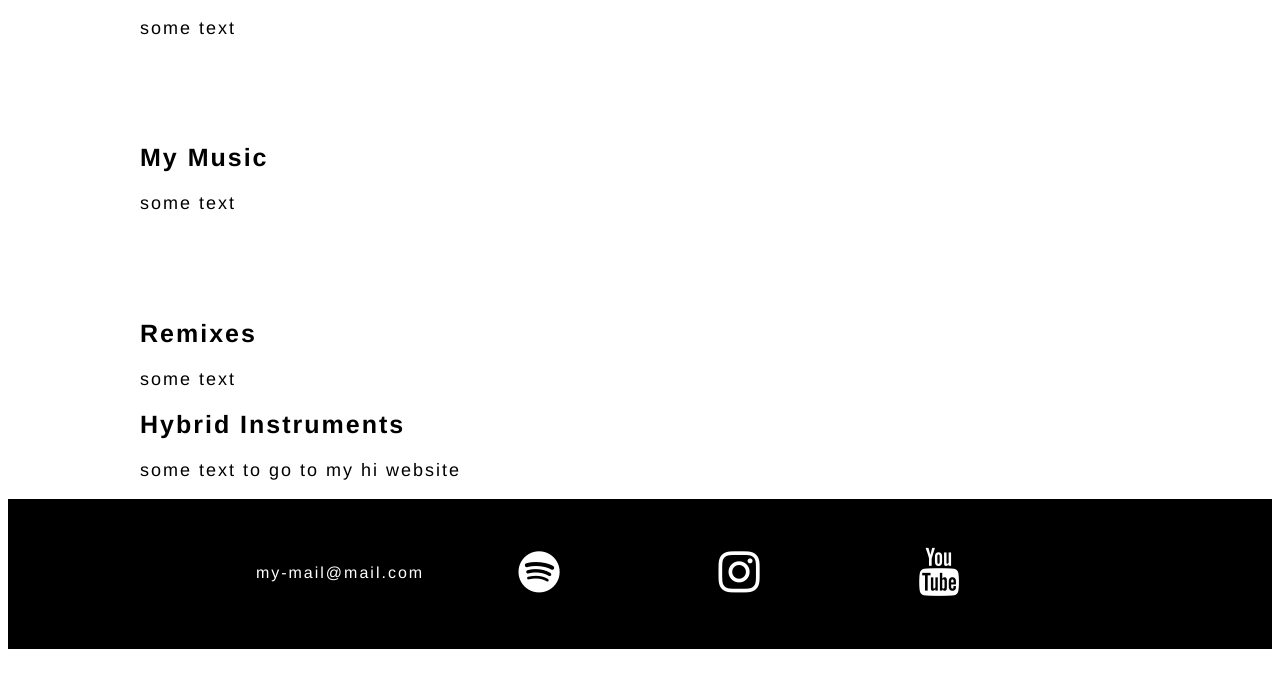
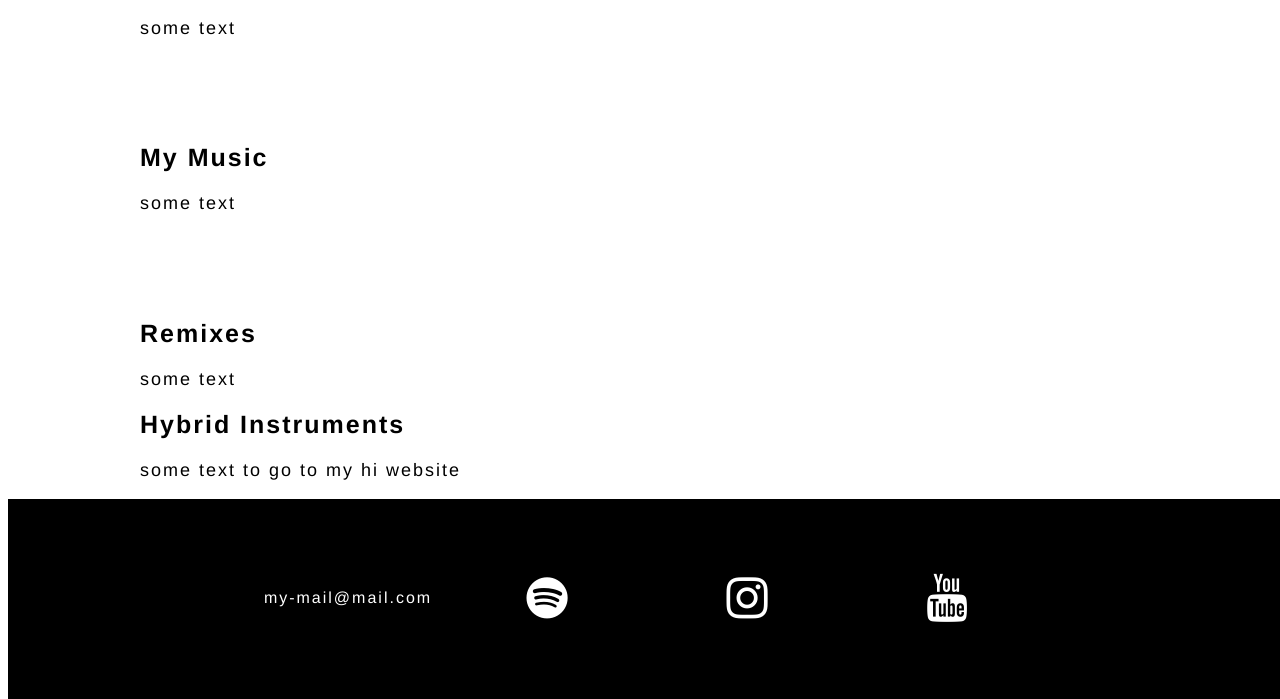
Before and after one commit to RaphaelKumba/ArtistWebsite, a plain HTML site: page public/index.html in a window 1280 px wide. Shown: the part 287-986 px from the top of the page. Before the commit the page ends 944 px from the top, so only its background shows below. Drawn offline with Linux system fonts and the light colour scheme.

Commit message:
Footer is looking great now.

```diff
--- a/public/index.html
+++ b/public/index.html
@@ -8,6 +8,7 @@
 </head>
 
 <body>
+
 <header>
     <div class="navigation">
         <button type="button"><a href="#news">News</a></button>
@@ -47,7 +48,7 @@
 <div class="footer-page">
     <div class="footer-content">
         <div class="vertical-center">
-            <div class="socials" style="transform: translateY(65px);">my-mail@mail.com</div>
+            <div class="socials" style="transform: translateY(90px);">my-mail@mail.com</div>
             <div class="socials"><a href="#" class="fa fa-spotify fa-3x"></a></div>
             <div class="socials"><a href="#" class="fa fa-instagram fa-3x"></a></div>
             <div class="socials"><a href="#" class="fa fa-youtube fa-3x"></a></div>
--- a/public/resources/css/index.css
+++ b/public/resources/css/index.css
@@ -23,6 +23,11 @@ a {
     text-decoration: none;
 }
 
+html, body {
+    max-width: 100%;
+    overflow-x: hidden;
+}
+
 .navigation {
     max-width: 1000px;
     margin: auto;
@@ -33,20 +38,11 @@ a {
     margin: auto;
 }
 
-.footer {
+.footer-page {
     position: absolute;
-    bottom: 0px;
-    right: 0px;
-    left: 0px;
     width: 100%;
     background-color: black;
     height: 200px;
-}
-
-.footer-page {
-    width: 100%;
-    background-color: black;
-    height: 150px;
 }
 
 .footer-content {
@@ -60,7 +56,7 @@ a {
     text-align: center;
     width: 25%;
     float: left;
-    transform: translateY(75%);
+    transform: translateY(70px);
 }
 
 .button-socials {
@@ -104,5 +100,5 @@ button:hover {
 }
 
 .fa:hover {
-
+    color: lightgrey;
 }
```
